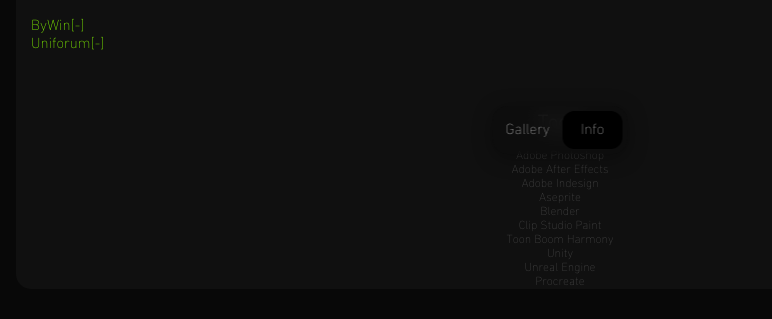
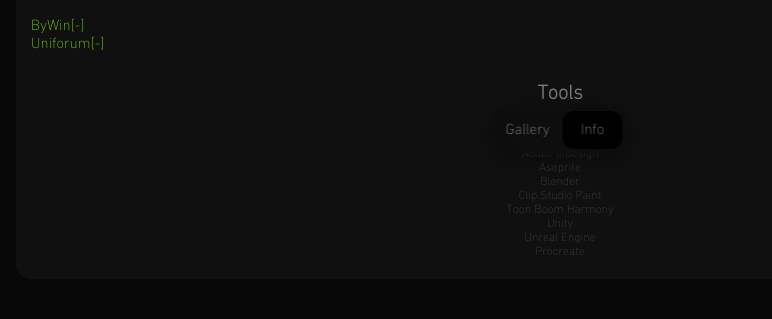
Before and after one commit to oirbeboq/site, a React (Vite) app: page /about in a window 1280 px wide. Shown: the part 626-945 px from the top of the page, without its empty margins (80-852 px from the left). Built offline with nearby package versions, Linux system fonts and the light colour scheme.

Commit message:
no padding for tools section

```diff
--- a/src/App.css
+++ b/src/App.css
@@ -380,7 +380,7 @@ body {
   text-align: center;
   font-family: inherit;
   font-size: 12px;
-  padding-top: 30px;
+  /*padding-top: 10px;*/
 }
 
 .contact-container{
```
